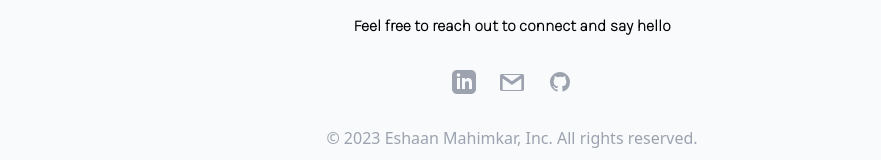
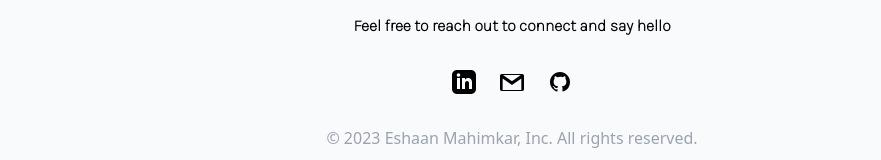
Before and after one commit to equader/equader.github.io, a website: page dist/index.html in a window 1280 px wide. Shown: the part 3133-3293 px from the top of the page, without its empty margins (128-1009 px from the left). Drawn offline with Linux system fonts and the light colour scheme; a web font is replaced by a local one.

Commit message:
renamed title and change footer colour

```diff
--- a/dist/index.html
+++ b/dist/index.html
@@ -10,7 +10,7 @@
     <link rel="preconnect" href="https://fonts.gstatic.com" crossorigin />
     <link href="https://fonts.googleapis.com/css2?family=Sawarabi+Mincho&display=swap" rel="stylesheet" />
     <link href="https://fonts.googleapis.com/css2?family=Karla:wght@200&family=Montserrat&display=swap" rel="stylesheet" />
-    <title>Document</title>
+    <title>Eshaan's Website</title>
 </head>
 
 <body class="bg-slate-50">
@@ -161,19 +161,19 @@
                         <h1 class="font-karla text-l font-bold">Feel free to reach out to connect and say hello</h1>
                     </nav>
                     <div class="flex justify-center mt-8 space-x-6">
-                        <a href="#" class="text-gray-400 hover:text-gray-500">
+                        <a href="#" class="text-black hover:text-gray-500">
                             <span class="sr-only">LinkedIn</span>
                             <svg class="w-6 h-6" aria-hidden="true" fill="currentColor" viewBox="0 0 24 24">
                                 <path fill-rule="evenodd" d="M19 0h-14c-2.761 0-5 2.239-5 5v14c0 2.761 2.239 5 5 5h14c2.762 0 5-2.239 5-5v-14c0-2.761-2.238-5-5-5zm-11 19h-3v-11h3v11zm-1.5-12.268c-.966 0-1.75-.79-1.75-1.764s.784-1.764 1.75-1.764 1.75.79 1.75 1.764-.783 1.764-1.75 1.764zm13.5 12.268h-3v-5.604c0-3.368-4-3.113-4 0v5.604h-3v-11h3v1.765c1.396-2.586 7-2.777 7 2.476v6.759z" clip-rule="evenodd"></path>
                             </svg>
                         </a>
-                        <a href="#" class="text-gray-400 hover:text-gray-500">
+                        <a href="#" class="text-black hover:text-gray-500">
                             <span class="sr-only">Gmail</span>
                             <svg class="w-6 h-6" aria-hidden="true" fill="currentColor" viewBox="0 0 24 24">
                                 <path fill-rule="evenodd" d="M22.288 21h-20.576c-.945 0-1.712-.767-1.712-1.712v-13.576c0-.945.767-1.712 1.712-1.712h20.576c.945 0 1.712.767 1.712 1.712v13.576c0 .945-.767 1.712-1.712 1.712zm-10.288-6.086l-9.342-6.483-.02 11.569h18.684v-11.569l-9.322 6.483zm8.869-9.914h-17.789l8.92 6.229s6.252-4.406 8.869-6.229z" clip-rule="evenodd"></path>
                             </svg>
                         </a>
-                        <a href="#" class="text-gray-400 hover:text-gray-500">
+                        <a href="#" class="text-black hover:text-gray-500">
                             <span class="sr-only">GitHub</span>
                             <svg class="w-6 h-6" aria-hidden="true" fill="currentColor" viewBox="0 0 24 24">
                                 <path fill-rule="evenodd" d="M12 2C6.477 2 2 6.484 2 12.017c0 4.425 2.865 8.18 6.839 9.504.5.092.682-.217.682-.483 0-.237-.008-.868-.013-1.703-2.782.605-3.369-1.343-3.369-1.343-.454-1.158-1.11-1.466-1.11-1.466-.908-.62.069-.608.069-.608 1.003.07 1.531 1.032 1.531 1.032.892 1.53 2.341 1.088 2.91.832.092-.647.35-1.088.636-1.338-2.22-.253-4.555-1.113-4.555-4.951 0-1.093.39-1.988 1.029-2.688-.103-.253-.446-1.272.098-2.65 0 0 .84-.27 2.75 1.026A9.564 9.564 0 0112 6.844c.85.004 1.705.115 2.504.337 1.909-1.296 2.747-1.027 2.747-1.027.546 1.379.202 2.398.1 2.651.64.7 1.028 1.595 1.028 2.688 0 3.848-2.339 4.695-4.566 4.943.359.309.678.92.678 1.855 0 1.338-.012 2.419-.012 2.747 0 .268.18.58.688.482A10.019 10.019 0 0022 12.017C22 6.484 17.522 2 12 2z" clip-rule="evenodd"></path>
```
